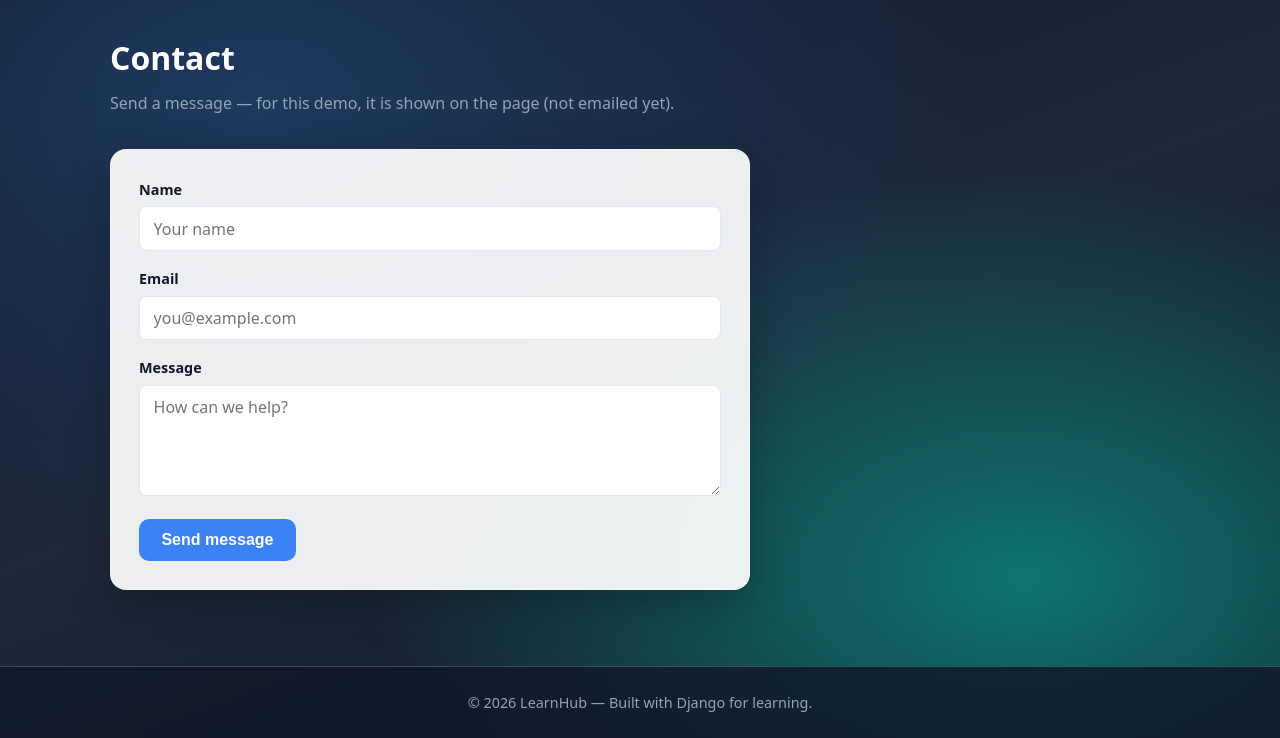
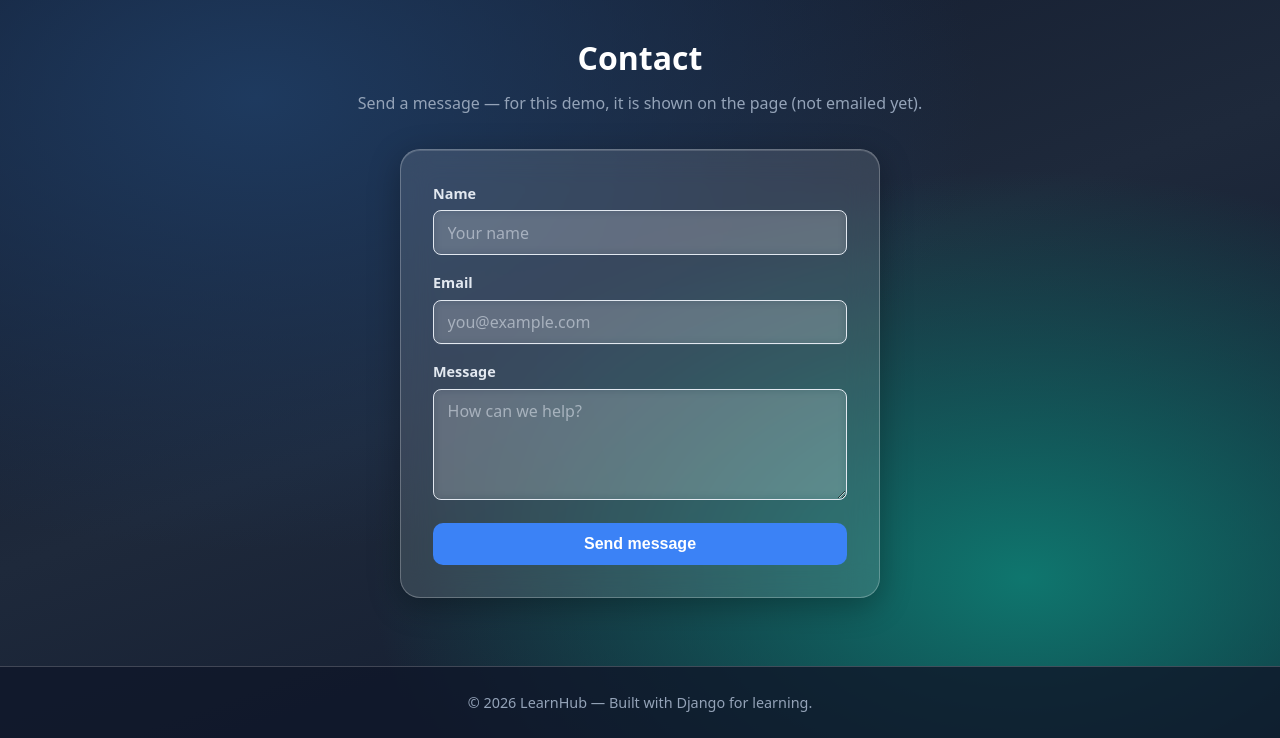
Before and after one commit to irincovictor-cmd/djangoFileTTH, a Django app: page /contact/ in a window 1280 px wide. Shown: the part 62-800 px from the top of the page. Run offline with Django 5.2, Linux system fonts and the light colour scheme.

Commit message:
Center contact page and use glassmorphism form

```diff
--- a/api/templates/contact.html
+++ b/api/templates/contact.html
@@ -3,17 +3,19 @@
 {% block title %}Contact{% endblock %}
 
 {% block content %}
+<div class="page-center">
     <h1 class="page-title">Contact</h1>
     <p class="page-sub">Send a message — for this demo, it is shown on the page (not emailed yet).</p>
 
-<div class="content-box">
+    <!-- Glassmorphism form card -->
+    <div class="glass-card">
         {% if success %}
             <div class="success">
                 Thanks, <strong>{{ name }}</strong>! We received your message.
             </div>
         {% endif %}
 
-    <form method="post" action="{% url 'contact' %}">
+        <form method="post" action="/contact/">
             {% csrf_token %}
 
             <div class="form-group">
@@ -34,7 +36,8 @@
                           placeholder="How can we help?">{{ request.POST.message }}</textarea>
             </div>
 
-        <button type="submit" class="btn btn-primary">Send message</button>
+            <button type="submit" class="btn btn-primary" style="width: 100%;">Send message</button>
         </form>
     </div>
+</div>
 {% endblock %}
```
Lines whose indentation alone changed are shown as unchanged.
